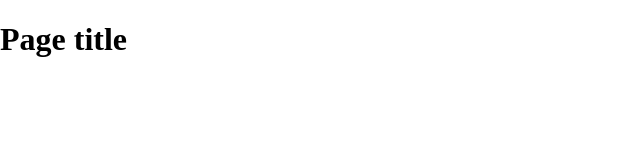
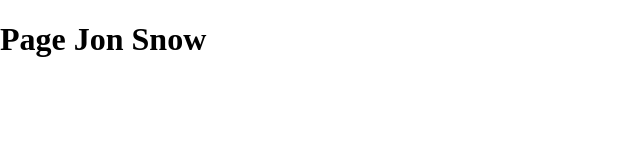
Before and after one commit to deocampo3/git-basics, a plain HTML site: page index.html in a window 1280 px wide. Shown: the whole page, without its empty margins (0-640 px from the left). Drawn offline with nearby package versions, Linux system fonts and the light colour scheme.

```diff
--- a/index.html
+++ b/index.html
@@ -14,7 +14,7 @@
     </head>
     <body>
     <header>
-	<h1>Page title</h1>
+	<h1>Page Jon Snow</h1>
     </header>
     <nav id="pageNav">
     </nav>
```
